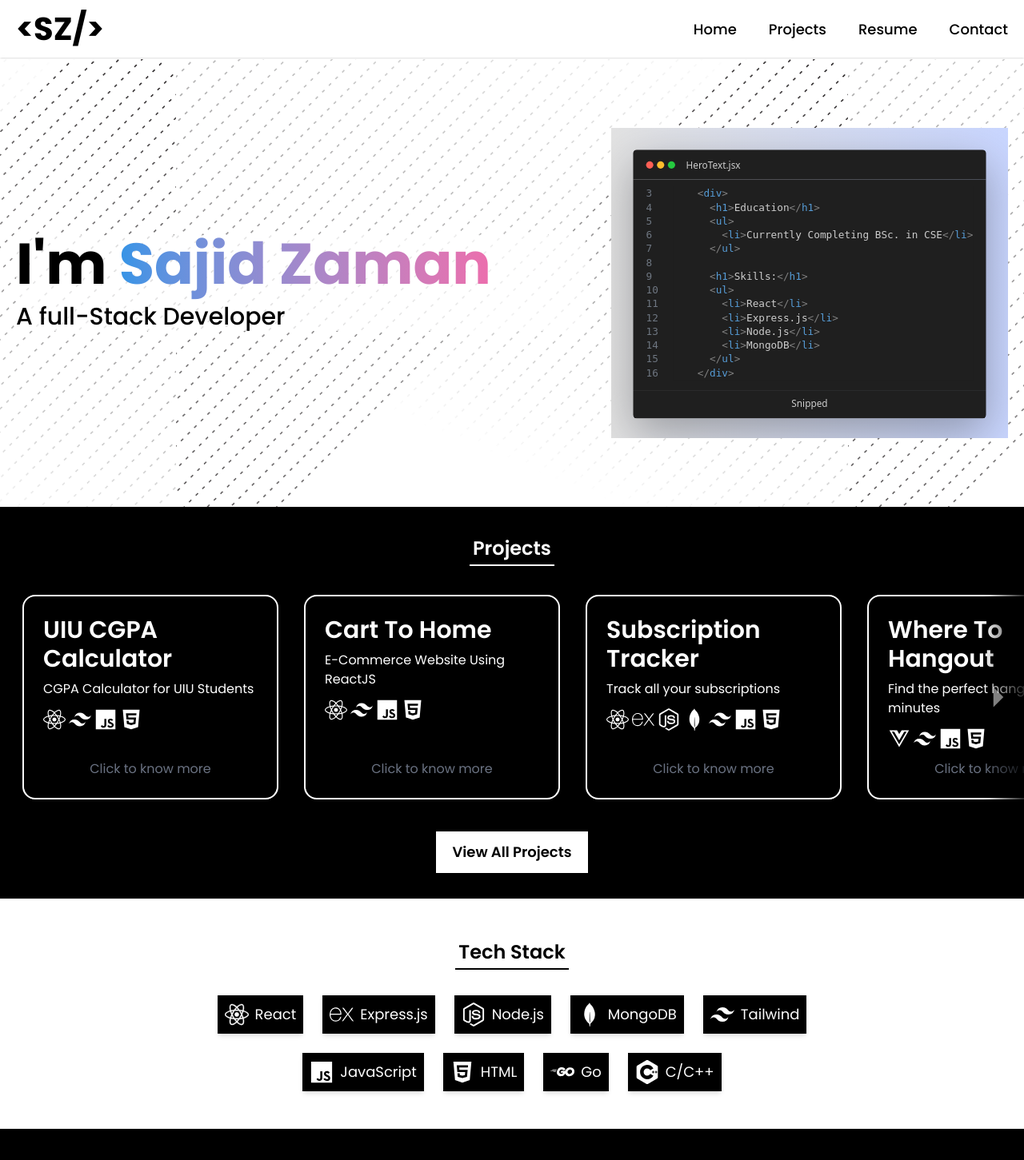
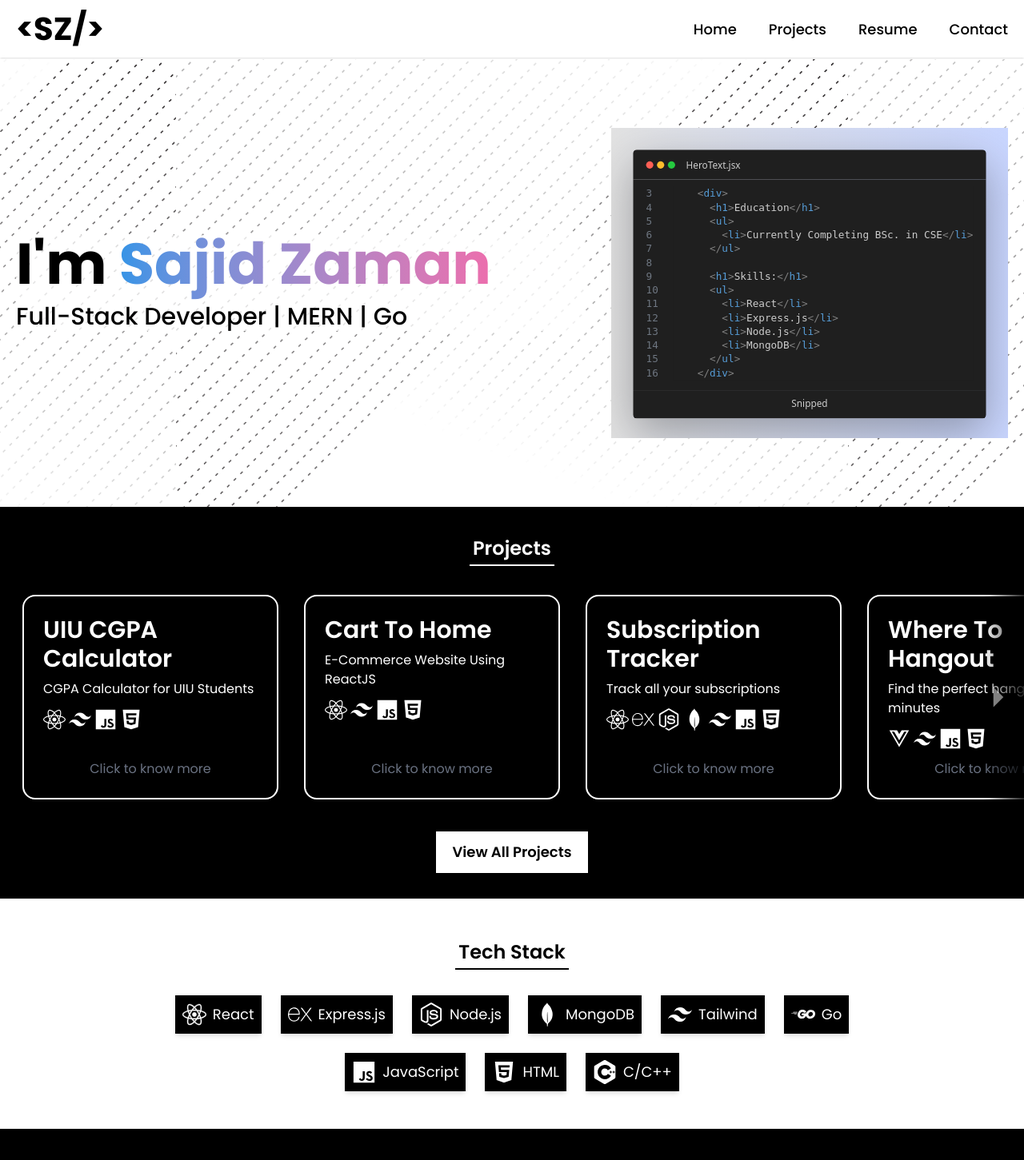
Before and after one commit to sajidzamanme/Portfolio, a React (Vite) app: page / in a window 1280 px wide. Shown: the top 1451 px of the page at 80% size. Built offline with nearby package versions, Linux system fonts and the light colour scheme.

Commit message:
update hero texts

```diff
--- a/src/components/Hero.jsx
+++ b/src/components/Hero.jsx
@@ -12,7 +12,7 @@ const Hero = () => {
                   gap-6 lg:flex-row lg:justify-between lg:gap-8"
       >
         {/* Text Section */}
-        <div className="w-full flex flex-col items-center gap-3 bg-white/75 lg:max-w-6/10 lg:items-start">
+        <div className="w-full max-w-lg flex flex-col items-center gap-3 bg-white/75 lg:max-w-6/10 lg:items-start">
           <h1 className="text-5xl xl:text-7xl font-bold lg:text-6xl">
             I'm{" "}
             <span
@@ -22,8 +22,8 @@ const Hero = () => {
               Sajid Zaman
             </span>
           </h1>
-          <h1 className="text-2xl xl:text-3xl font-medium">
-            A full-Stack Developer
+          <h1 className="text-xl font-medium lg:text-2xl xl:text-3xl">
+            Full-Stack Developer | MERN | Go
           </h1>
         </div>
 
--- a/src/components/SkillsBar.jsx
+++ b/src/components/SkillsBar.jsx
@@ -47,6 +47,11 @@ const SkillsBar = () => {
           </div>
 
           <div className="bg-black flex items-center gap-2 border p-2 shadow-md">
+            <FaGolang size={30} className="text-white" />
+            <h1 className="text-lg text-white">Go</h1>
+          </div>
+
+          <div className="bg-black flex items-center gap-2 border p-2 shadow-md">
             <IoLogoJavascript size={30} className="text-white" />
             <h1 className="text-lg text-white">JavaScript</h1>
           </div>
@@ -54,11 +59,6 @@ const SkillsBar = () => {
           <div className="bg-black flex items-center gap-2 border p-2 shadow-md">
             <FaHtml5 size={30} className="text-white" />
             <h1 className="text-lg text-white">HTML</h1>
-          </div>
-
-          <div className="bg-black flex items-center gap-2 border p-2 shadow-md">
-            <FaGolang size={30} className="text-white" />
-            <h1 className="text-lg text-white">Go</h1>
           </div>
 
           <div className="bg-black flex items-center gap-2 border p-2 shadow-md">
```
